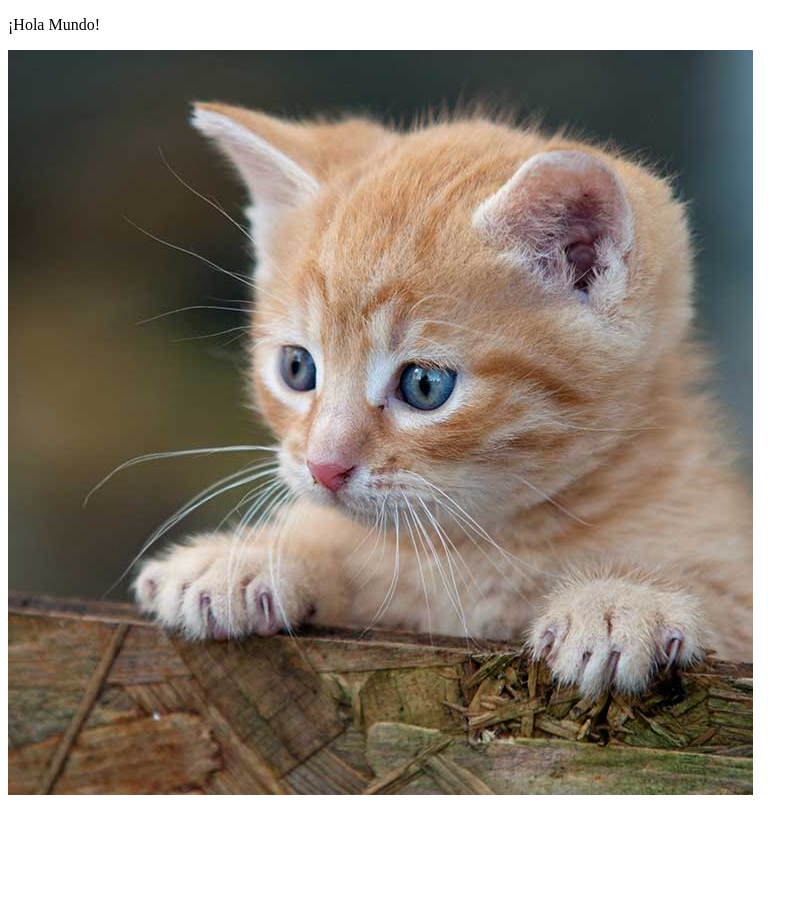
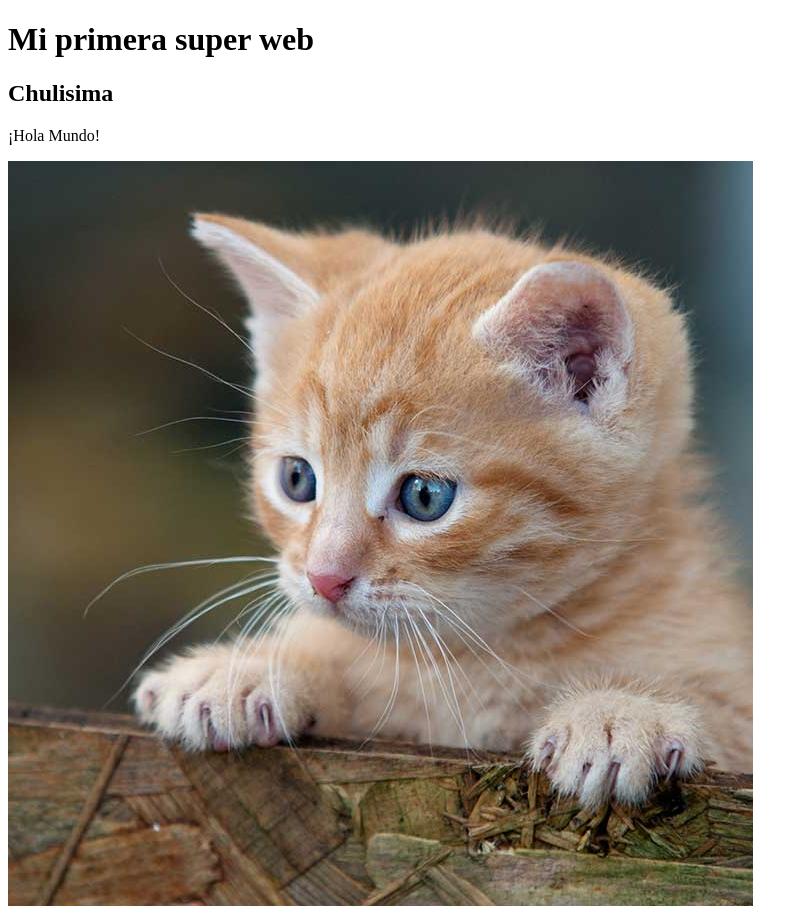
Before and after one commit to Minagahe/Web1, a plain HTML site: page index.html in a window 1280 px wide. Shown: the whole page, without its empty margins (0-808 px from the left). Before the commit the page ends 807 px from the top, so only its background shows below. Drawn offline with Linux system fonts and the light colour scheme.

Commit message:
Cambio texto

```diff
--- a/index.html
+++ b/index.html
@@ -10,6 +10,8 @@
 
 
 <body>
+    <h1>Mi primera super web</h1>
+    <h2>Chulisima</h2>
     <P>¡Hola Mundo!</P>
     <img src="Imagen/gato-m.jpg" alt="mi foto">
 
```
